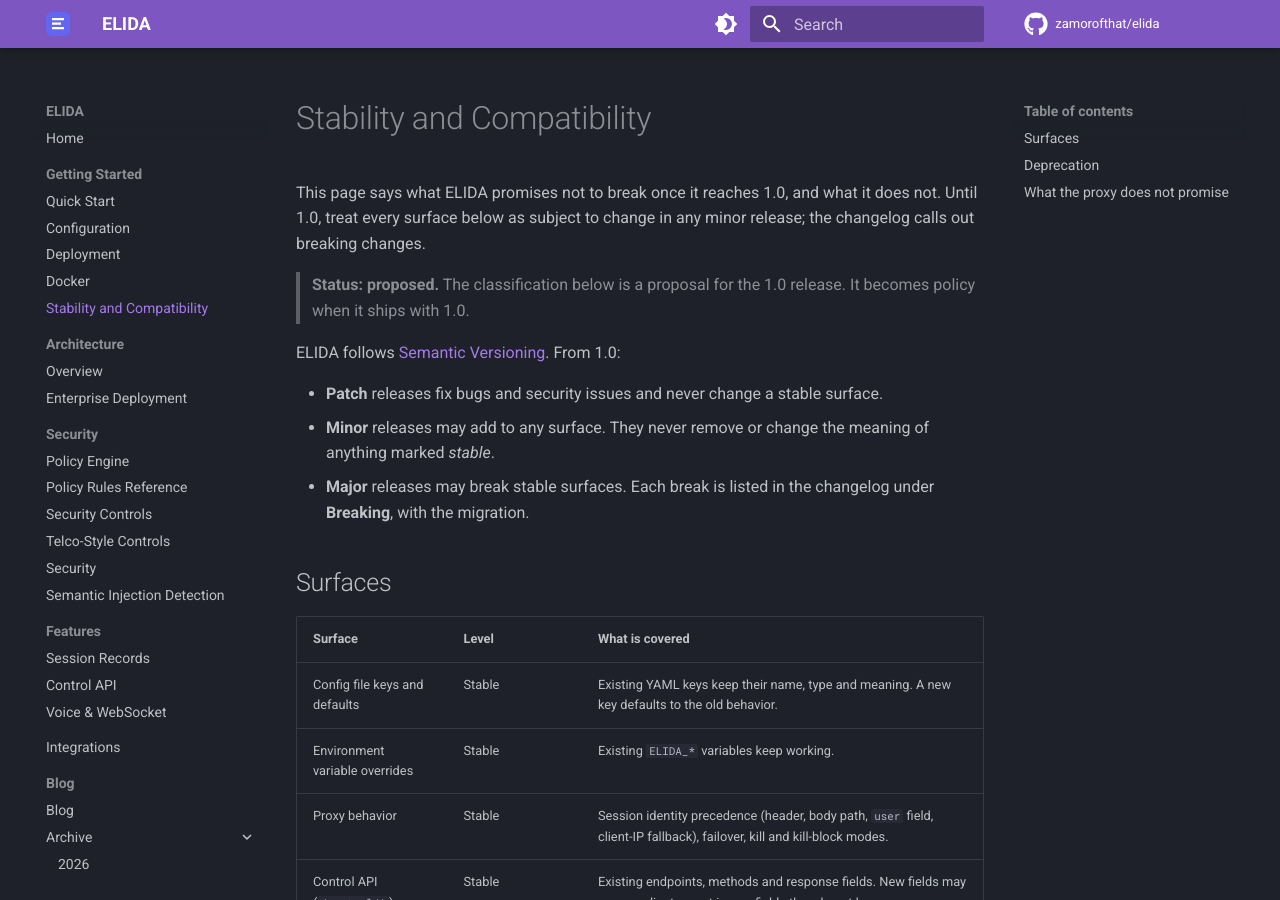
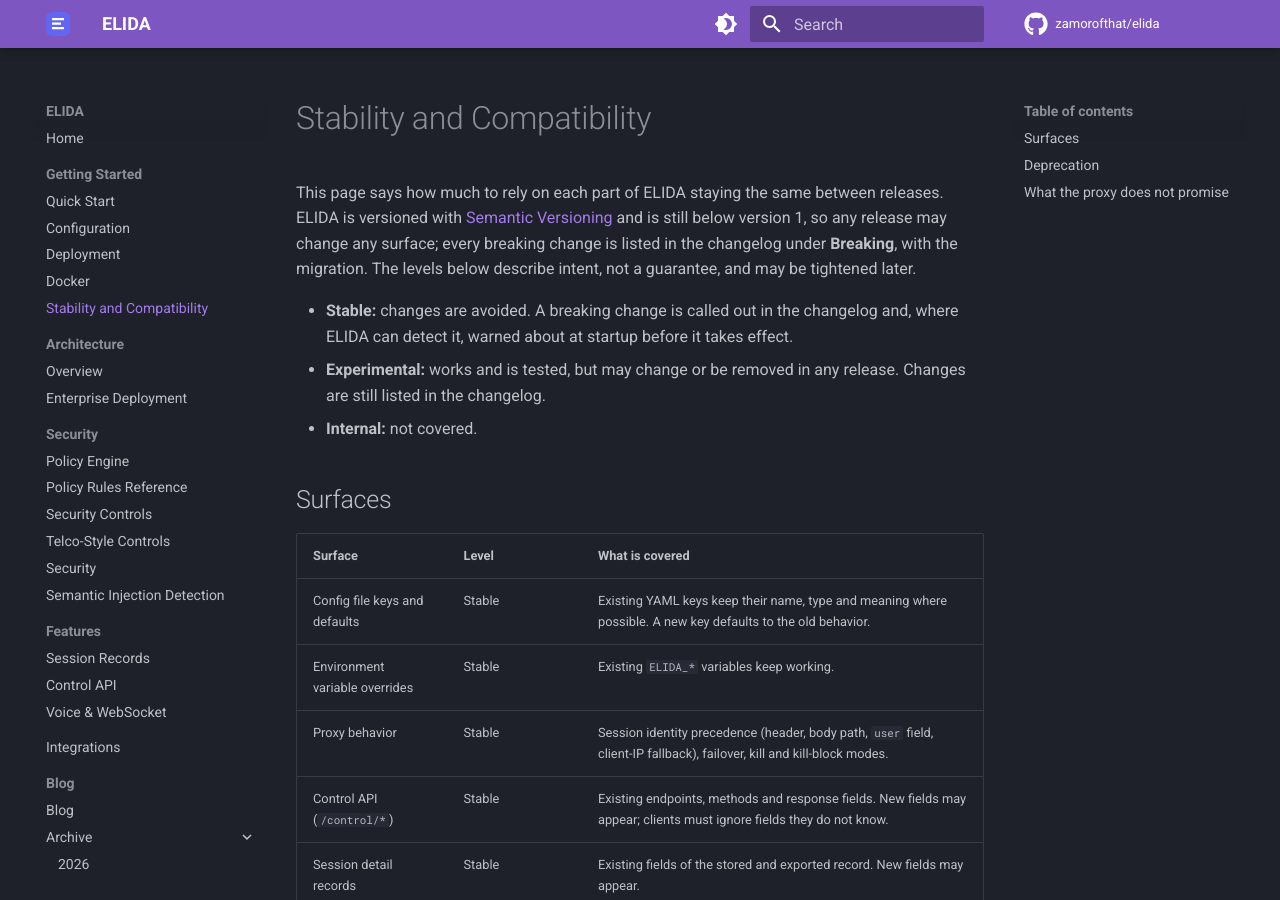
Before and after one commit to zamorofthat/elida, an MkDocs documentation site: the page built from docs/stability.md, in a window 1280 px wide and 900 px high. Built offline with MkDocs 1.6.1 and Material for MkDocs 9.7.7, drawn with Linux system fonts in a browser that asks for light colours; comment, search, counter and statistics services are not loaded; some of the changed text lies outside the part shown.

Commit message:
docs: describe stability levels without a version commitment

```diff
--- a/docs/stability.md
+++ b/docs/stability.md
@@ -1,25 +1,23 @@
 # Stability and Compatibility
 
-This page says what ELIDA promises not to break once it reaches 1.0, and what it
-does not. Until 1.0, treat every surface below as subject to change in any minor
-release; the changelog calls out breaking changes.
+This page says how much to rely on each part of ELIDA staying the same between
+releases. ELIDA is versioned with [Semantic Versioning](https://semver.org/) and
+is still below version 1, so any release may change any surface; every breaking
+change is listed in the changelog under **Breaking**, with the migration. The
+levels below describe intent, not a guarantee, and may be tightened later.
 
-> **Status: proposed.** The classification below is a proposal for the 1.0
-> release. It becomes policy when it ships with 1.0.
-
-ELIDA follows [Semantic Versioning](https://semver.org/). From 1.0:
-
-- **Patch** releases fix bugs and security issues and never change a stable surface.
-- **Minor** releases may add to any surface. They never remove or change the
-  meaning of anything marked *stable*.
-- **Major** releases may break stable surfaces. Each break is listed in the
-  changelog under **Breaking**, with the migration.
+- **Stable:** changes are avoided. A breaking change is called out in the
+  changelog and, where ELIDA can detect it, warned about at startup before it
+  takes effect.
+- **Experimental:** works and is tested, but may change or be removed in any
+  release. Changes are still listed in the changelog.
+- **Internal:** not covered.
 
 ## Surfaces
 
 | Surface | Level | What is covered |
 |---------|-------|-----------------|
-| Config file keys and defaults | Stable | Existing YAML keys keep their name, type and meaning. A new key defaults to the old behavior. |
+| Config file keys and defaults | Stable | Existing YAML keys keep their name, type and meaning where possible. A new key defaults to the old behavior. |
 | Environment variable overrides | Stable | Existing `ELIDA_*` variables keep working. |
 | Proxy behavior | Stable | Session identity precedence (header, body path, `user` field, client-IP fallback), failover, kill and kill-block modes. |
 | Control API (`/control/*`) | Stable | Existing endpoints, methods and response fields. New fields may appear; clients must ignore fields they do not know. |
@@ -34,15 +32,10 @@ ELIDA follows [Semantic Versioning](https://semver.org/). From 1.0:
 | Go packages under `internal/` | Internal | Not importable by other modules and not covered. |
 | Metric and telemetry names | Stable once named in docs | Names documented in [semantic-detection.md](semantic-detection.md) or [integrations.md](integrations.md) are covered; others are not. |
 
-**Experimental** means the surface works and is tested, but it may change or be
-removed in a minor release. Experimental changes are still listed in the
-changelog.
-
 ## Deprecation
 
-A stable surface is deprecated for at least one minor release before it is
-removed in the next major release. The deprecation is announced in the
-changelog and, where ELIDA can detect it, logged at startup.
+A stable surface is deprecated, with a changelog entry, before it is removed.
+Where ELIDA can detect use of a deprecated surface it logs at startup.
 
 ## What the proxy does not promise
 
```
